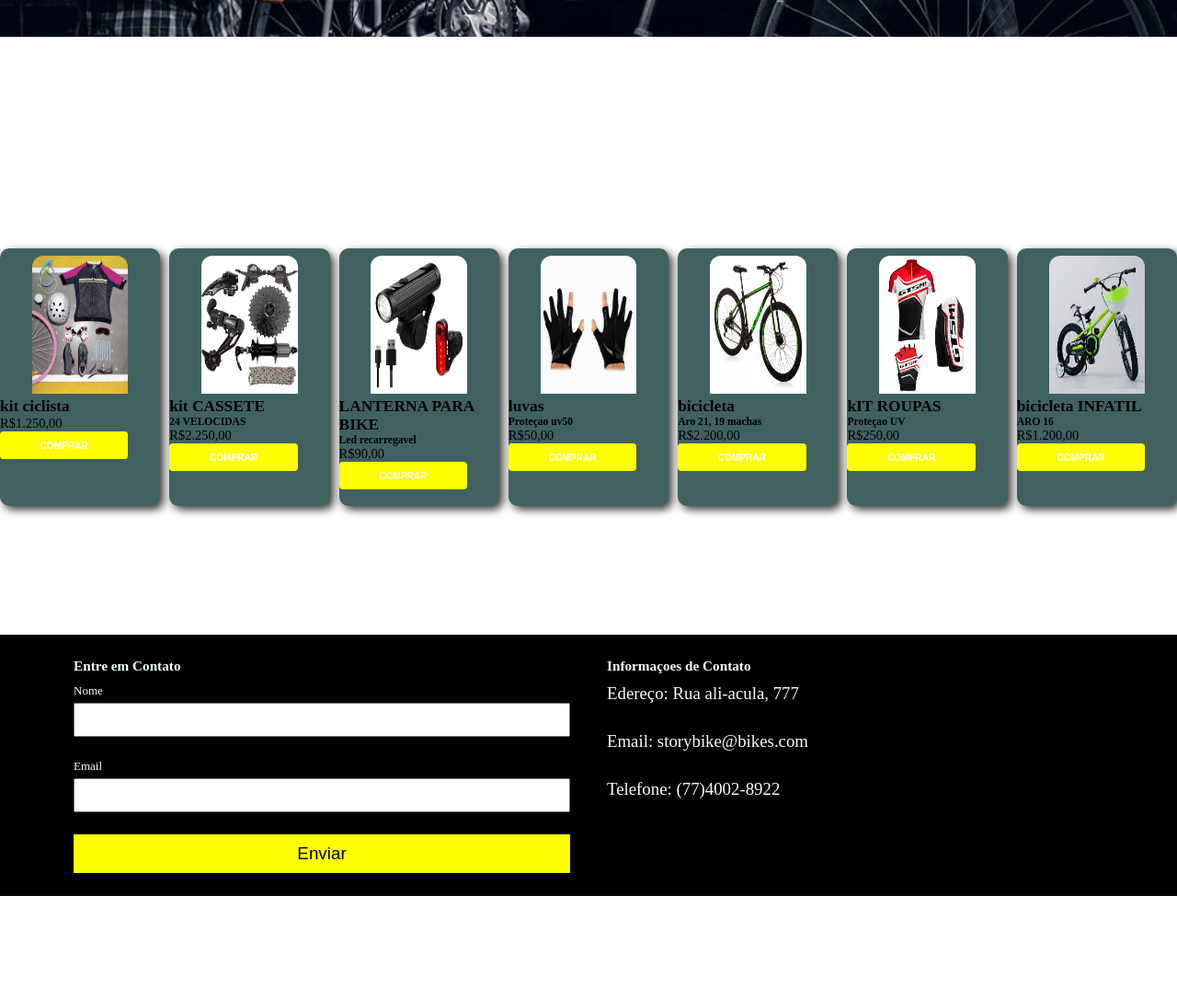
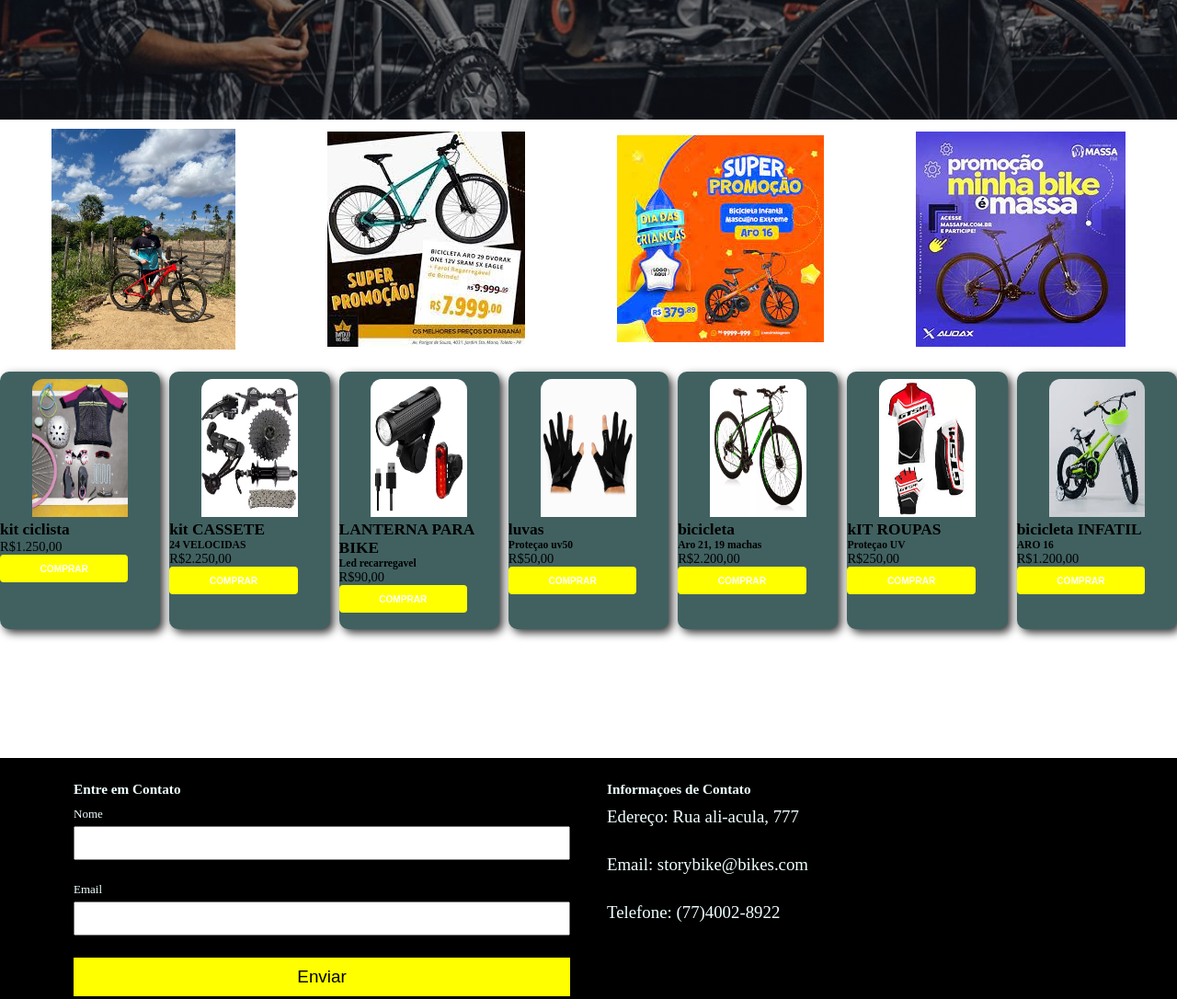
Before and after one commit to victor-SA7/site.bike, a plain HTML site: page index.html in a window 1280 px wide. Shown: the part 600-1686 px from the top of the page at 92% size. Before the commit the page ends 1574 px from the top, so only its background shows below. Drawn offline with Linux system fonts and the light colour scheme.

Commit message:
finalizando atv

```diff
--- a/index.html
+++ b/index.html
@@ -28,7 +28,21 @@
             <h2>Garanta a sua agora</h2>
         </div>
     </main>
-    <section>
+    <div class="fotos">
+        <div class="cards">
+            <img src="./imagens/WhatsApp Image 2024-06-24 at 09.04.09.jpeg" alt="">
+        </div>
+        <div>
+            <img src="./imagens/images-bike2.jpeg" alt="">
+        </div>
+        <div>
+            <img src="./imagens/images-bike3.jpeg" alt="">
+        </div>
+        <div>
+            <img src="./imagens/baixados.jpg" alt="">
+        </div>
+    </div>
+    <section class="produtos">
         <div class="card">
             <img src="./imagens/kit-bike.webp" alt="kit vestimenta">
             <h1>kit ciclista</h1>
--- a/style.css
+++ b/style.css
@@ -12,11 +12,7 @@ html {
 
 }
 body {
-    background: linear-gradient(rgb(16, 16, 16, 0.5), rgba(25, 25, 25, 0.5)), url(./imagens/FUNDO.jpg);
-    background-position: center center;
-    background-size: cover;
-    background-position-y: 0px;
-    background-repeat: no-repeat;
+
 }
 
 
@@ -56,14 +52,33 @@ main{
     display: flex;
     justify-content: center;
     align-items: center;
+    background: linear-gradient(rgb(16, 16, 16, 0.5), rgba(25, 25, 25, 0.5)), url(./imagens/FUNDO.jpg);
+    background-position: center center;
+    background-size: cover;
+    background-position-y: 0px;
+    background-repeat: no-repeat;
 }
 
-section{
+.produtos{
+    margin-top: -130px;
     height: 70vh;
     display: flex;
     justify-content: center;
     align-items: center;
     gap: 10px;
+}
+.fotos{
+    margin: 10px;
+    display: flex;
+    gap: 100px;
+    align-items: center;
+    justify-content: center;
+}
+
+.cards img {
+   width: 200px;
+   height: 240px;
+   object-fit: cover;
 }
 
 .card{
```
Also changed, not shown: imagens/WhatsApp Image 2024-06-24 at 09.04.09.jpeg (added), imagens/baixados.jpg (added).
